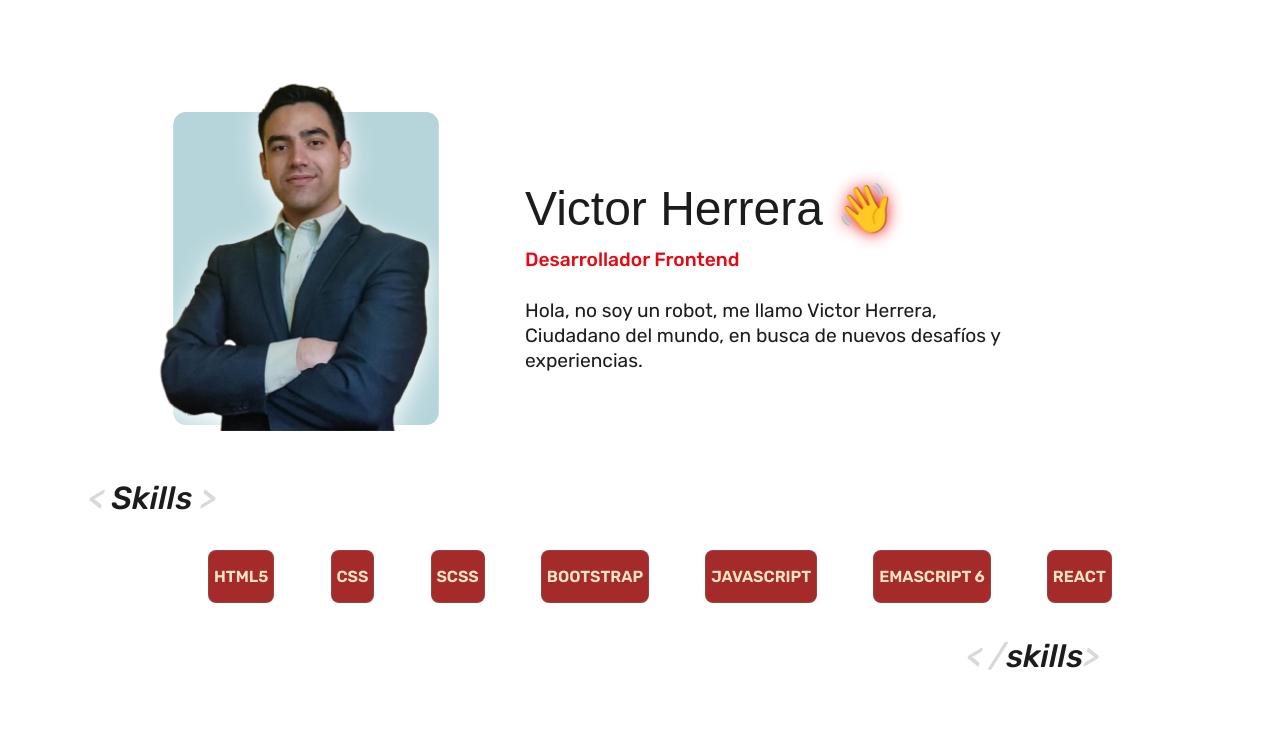
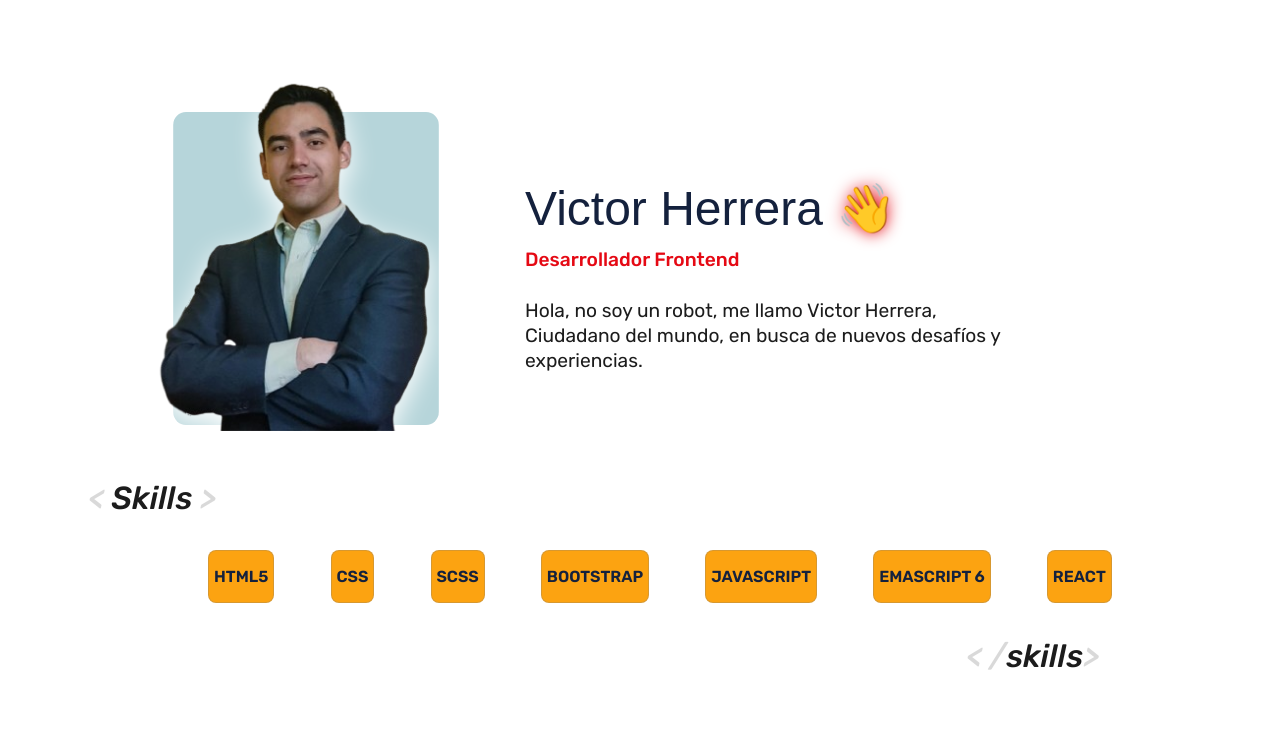
Before and after one commit to Victornac007/Portafolio2024, a plain HTML site: page index.html in a window 1280 px wide. Shown: the part 65-800 px from the top of the page. Drawn offline with Linux system fonts and the light colour scheme; a web font is replaced by a local one.

Commit message:
agregando paleta de colores

```diff
--- a/css/quien-soy.css
+++ b/css/quien-soy.css
@@ -38,6 +38,8 @@
     font-weight: 400;
     line-height: 1.1;
     margin-bottom: 0;
+    color: var(--color-primary);
+
 }
 .quien-soy-tittle span{
     filter: drop-shadow(
--- a/css/skills.css
+++ b/css/skills.css
@@ -20,7 +20,7 @@
     font-weight: 600;
     font-size: 1rem;
     align-items: center;
-    color: bisque;
-    background-color: brown;
+    color: var(--color-primary);
+    background-color: var(--color-contrast);
     margin: .1rem auto;
 }
--- a/css/variables.css
+++ b/css/variables.css
@@ -6,6 +6,8 @@
     --color-white: #ffffff;
     --color-gray: #7b7b7b4a;
     --color-red: #e50914;
+    --color-primary: #14213d;
+    --color-contrast: #fca311;
 
     --font-size-tittle: 2.5rem;
 }
```
